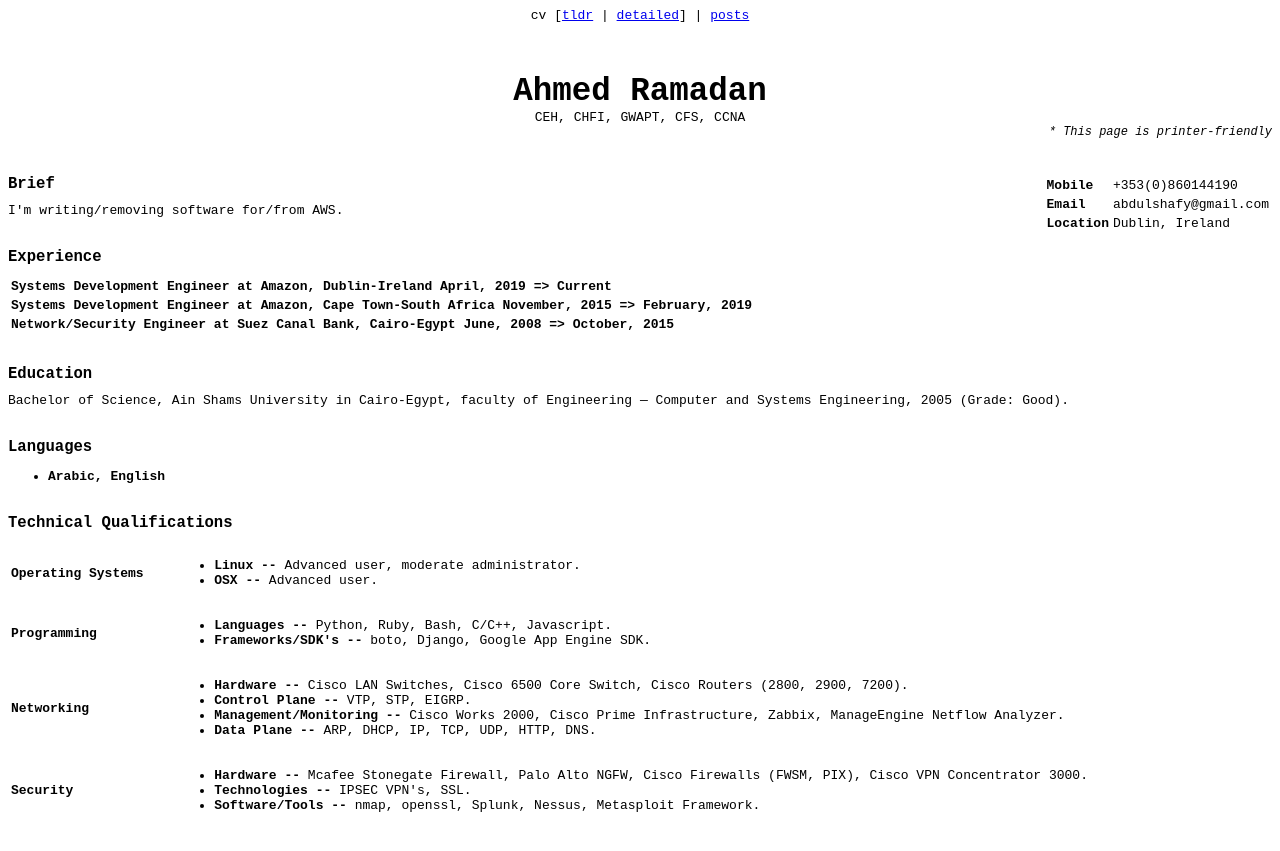
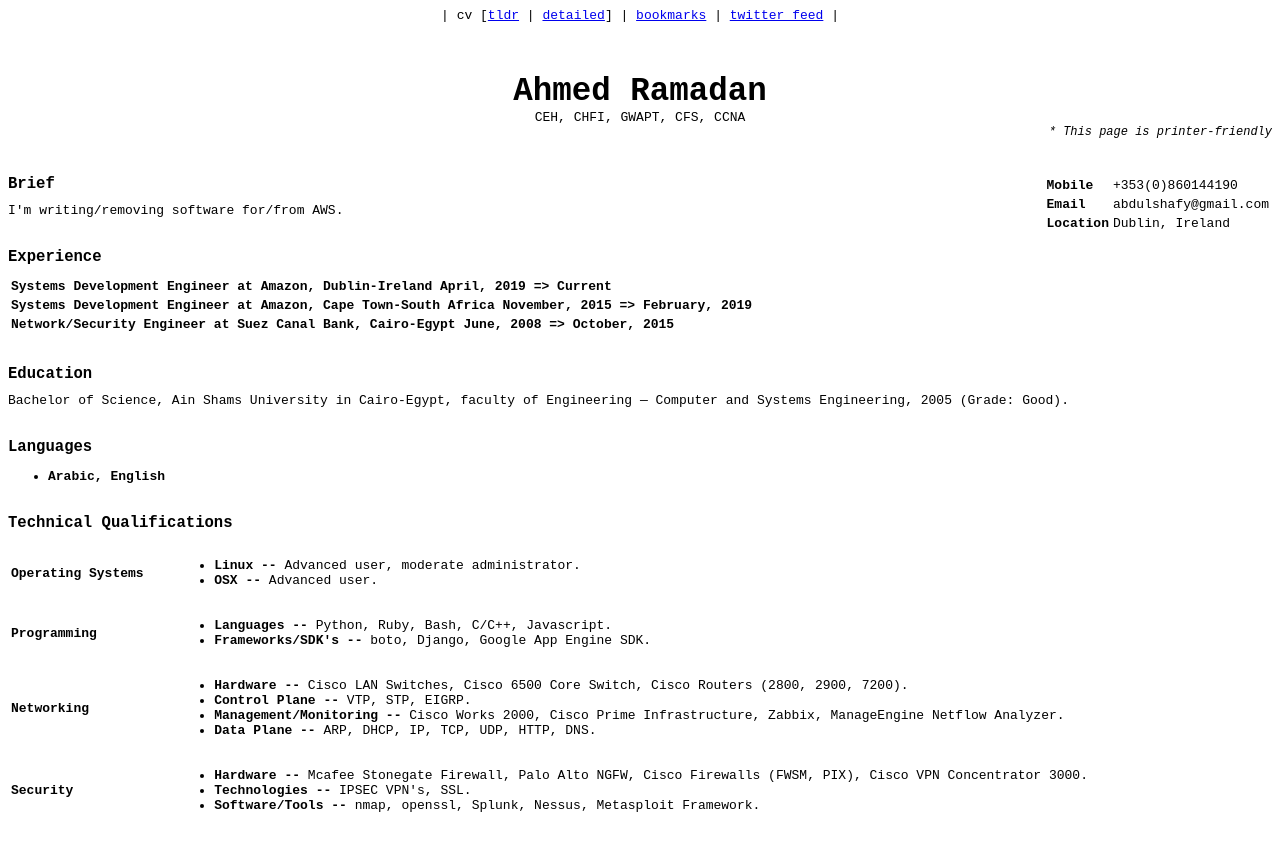
Before and after one commit to 0xcurb/0xcurb.github.io, a Jekyll site: the page built from cv/index.html, in a window 1280 px wide. Shown: the top 851 px of the page. Built offline with Jekyll 4.4.1, drawn with Linux system fonts in a browser that asks for light colours.

Commit message:
Update nav.html

```diff
--- a/_includes/nav.html
+++ b/_includes/nav.html
@@ -1,4 +1,5 @@
 <nav>
-cv [<a href="/cv">tldr</a> | <a href="/cv/detailed">detailed</a>] |
-<a href="/posts">posts</a>
+| cv [<a href="/cv">tldr</a> | <a href="/cv/detailed">detailed</a>] |
+<a href="/bookmarks">bookmarks</a> |
+<a href="/twitter">twitter feed</a> |
 </nav>
```
